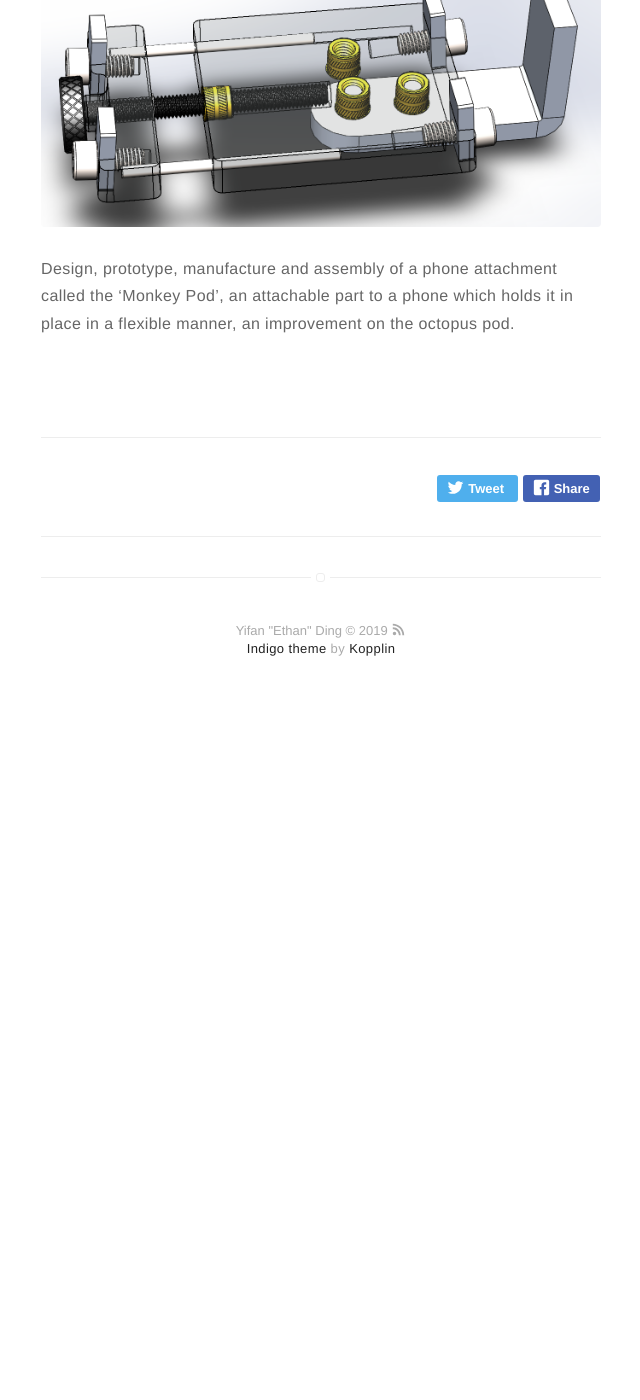
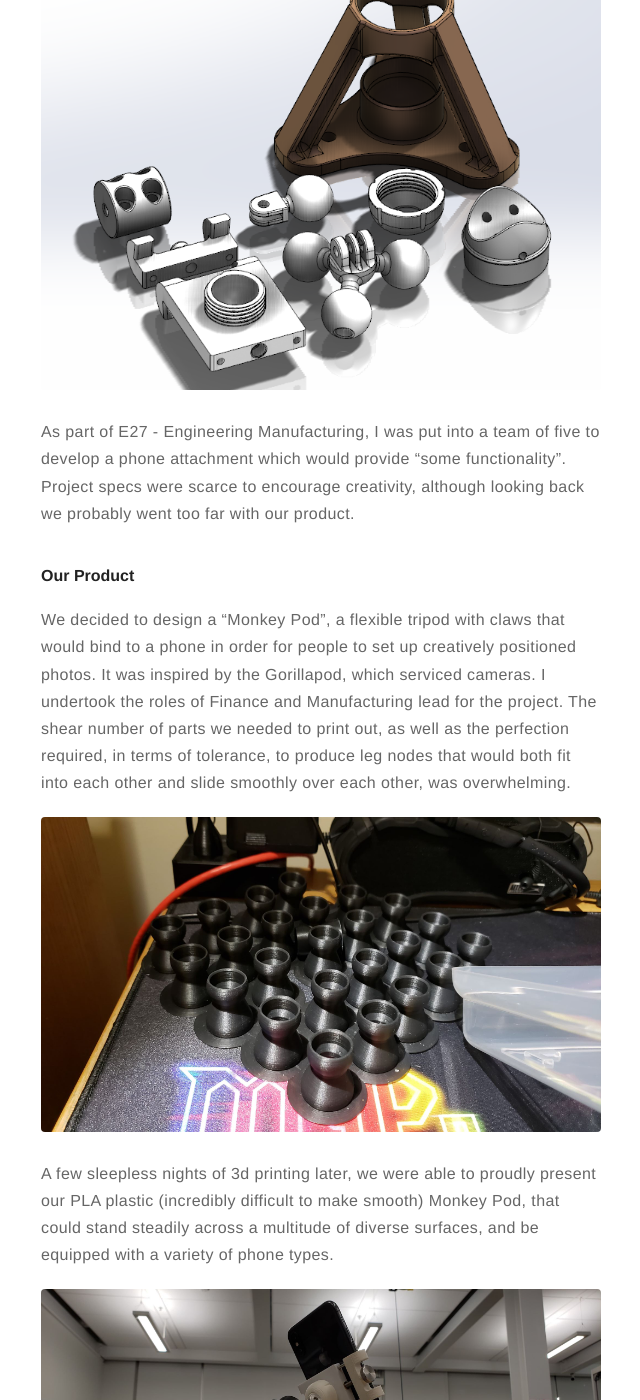
Before and after one commit to yifan-ding/yifan-ding.github.io, a Jekyll site: the page built from _posts/2018-09-13-monkeypod.markdown, in a window 1280 px wide and 1400 px high, scrolled down 354 px. Shown: the whole window, without its empty margins (319-959 px from the left). Built offline with Jekyll 4.4.1, drawn with Linux system fonts in a browser that asks for light colours; before the commit the page ends 1074 px from its top, so only the background shows below that; some of the changed text lies outside the part shown.

```diff
--- a/_posts/2018-09-13-monkeypod.markdown
+++ b/_posts/2018-09-13-monkeypod.markdown
@@ -3,18 +3,27 @@ title: "Monkey Pod"
 layout: post
 date: 2018-09-13 22:35
 tag:
-- solidworks
-- cura
+- Product Management
 image: https://yifan-ding.github.io/assets/images/Duff_Phelps.png
 headerImage: false
 projects: true
 hidden: true # don't count this post in blog pagination
-description: "Duff & Phelps, an investment banking company, released a challenge project to valuate a fair price for a broadcasting company with a strong take-to-market strategy post-conception. Project specs can be found [here] (https://yifan-ding.github.io/assets/Duff_Phelps.pdf)."
+description: "Some bullshit"
 category: project
 author: yifan-ding
 externalLink: false
 ---
 
-![Monkey](../assets/images/monkeypod.png)
+![Monkey](../assets/images/final3ddesign.png)
 
-Design, prototype, manufacture and assembly of a phone attachment called the 'Monkey Pod', an attachable part to a phone which holds it in place in a flexible manner, an improvement on the octopus pod.
+As part of E27 - Engineering Manufacturing, I was put into a team of five to develop a phone attachment which would provide "some functionality". Project specs were scarce to encourage creativity, although looking back we probably went too far with our product.
+
+<h4> Our Product </h4>
+
+We decided to design a "Monkey Pod", a flexible tripod with claws that would bind to a phone in order for people to set up creatively positioned photos. It was inspired by the Gorillapod, which serviced cameras. I undertook the roles of Finance and Manufacturing lead for the project. The shear number of parts we needed to print out, as well as the perfection required, in terms of tolerance, to produce leg nodes that would both fit into each other and slide smoothly over each other, was overwhelming.
+
+![Monkey](../assets/images/manufacturingstage.jpg)
+
+A few sleepless nights of 3d printing later, we were able to proudly present our PLA plastic (incredibly difficult to make smooth) Monkey Pod, that could stand steadily across a multitude of diverse surfaces, and be equipped with a variety of phone types.
+
+![Monkey](../assets/images/finalproduct.jpg)
```
Also changed, not shown: _posts/2017-01-11-TEDx.markdown (+6 -1 lines), _posts/2018-10-20-duff-and-phelps.markdown (+6 -5 lines), _posts/2018-12-12-name.markdown (deleted, +0 -19 lines), _posts/2019-03-17-compassionlit.markdown (added, +19 -0 lines), 5 other files.
